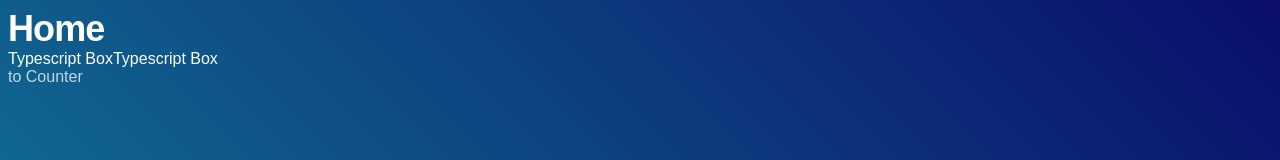
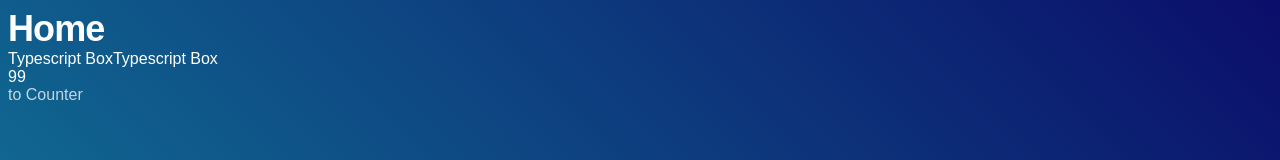
Before and after one commit to aprilandjan/lerna-electron-react-typescript-boilerplate, a React app in the folder packages/app-renderer/: page / in a window 1280 px wide. Shown: the top 160 px of the page. Built offline with nearby package versions, Linux system fonts and the light colour scheme; the HTML template or start-up script is replaced by a standard one.

Commit message:
chore: enable vscode ts validation

```diff
--- a/packages/app-renderer/src/components/Box/index.tsx
+++ b/packages/app-renderer/src/components/Box/index.tsx
@@ -10,7 +10,7 @@ interface WrapperProps {
   id: number;
 }
 
-const Wrapper: React.FC = (props: WrapperProps) => {
+const Wrapper: React.FC<WrapperProps> = (props: WrapperProps) => {
   return (
     <div>
       <span>{props.id}</span>
@@ -25,6 +25,7 @@ export default class Box extends React.Component<Props, any> {
       <div className={styles.box}>
         <span className="text">Typescript Box</span>
         <span className={styles.text}>Typescript Box</span>
+        <Wrapper id={99} />
       </div>
     );
   }
```
